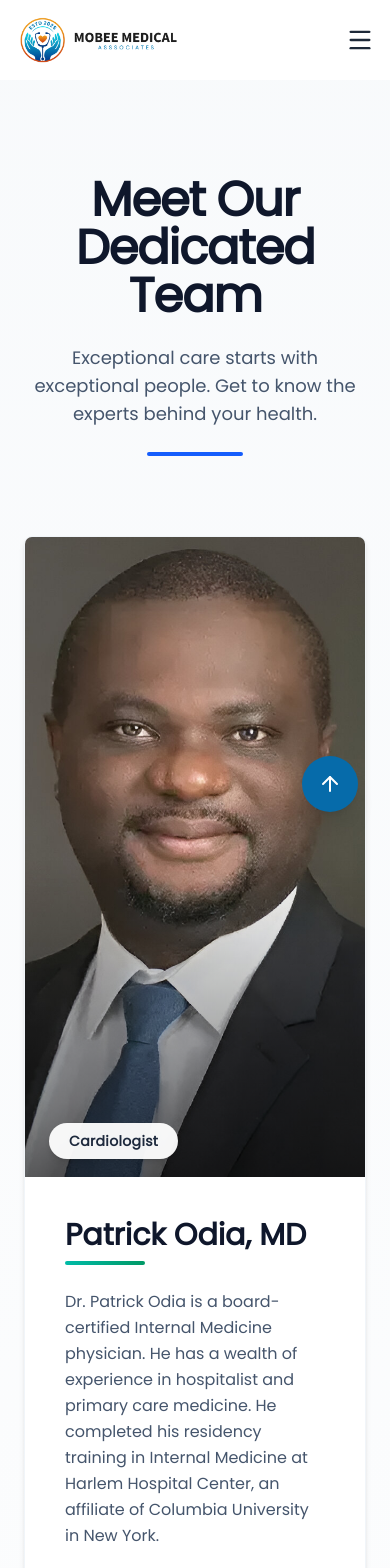
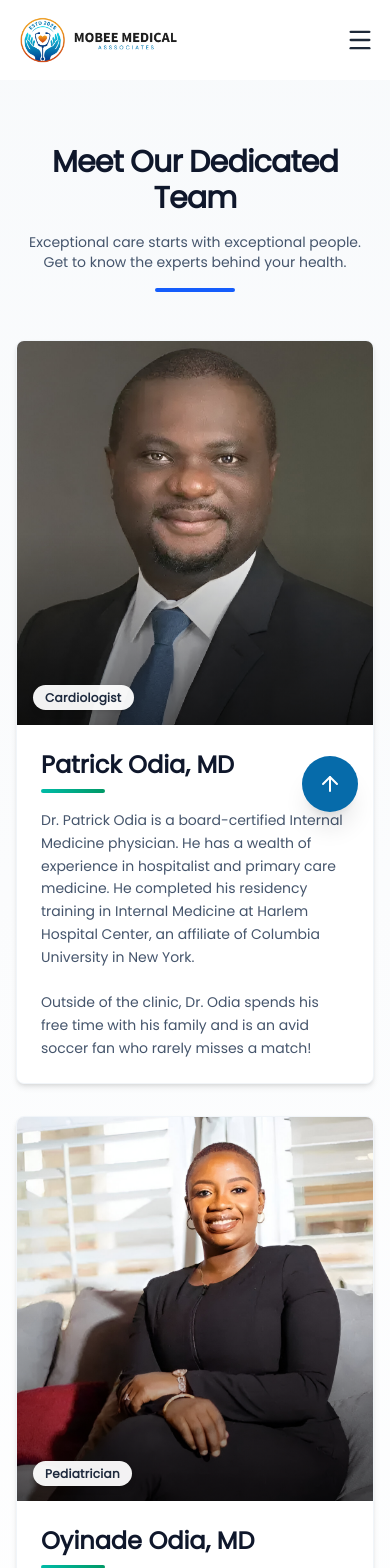
Before and after one commit to afterrender1/mobeemedical, a Next.js app: page /ourteam in a window 390 px wide. Shown: the top 1568 px of the page. Built offline with nearby package versions, Linux system fonts and the light colour scheme.

Commit message:
responsive

```diff
--- a/app/ourteam/page.jsx
+++ b/app/ourteam/page.jsx
@@ -29,38 +29,40 @@
   return (
     <>
       <Navbar />
-      <section className="bg-linear-to-b from-slate-50 to-white py-24 px-6 overflow-hidden" style={{ fontFamily: "Poppins, sans-serif" }}>
+      <section
+        className="bg-linear-to-b from-slate-50 to-white py-16 sm:py-20 px-4 sm:px-6 lg:px-8 overflow-hidden"
+        style={{ fontFamily: "Poppins, sans-serif" }}
+      >
         <div className="max-w-7xl mx-auto">
           {/* Hero Title */}
           <motion.div
             initial={{ opacity: 0, y: 20 }}
             animate={{ opacity: 1, y: 0 }}
             transition={{ duration: 0.8 }}
-            className="text-center mb-20"
+            className="text-center mb-12 sm:mb-20 px-2 sm:px-0"
           >
-            <h2 className="text-5xl md:text-6xl font-bold text-slate-900 tracking-tight">
+            <h2 className="text-3xl sm:text-4xl md:text-5xl lg:text-6xl font-bold text-slate-900 tracking-tight">
               Meet Our Dedicated Team
             </h2>
-            <p className="mt-6 text-lg text-slate-600 max-w-2xl mx-auto">
+            <p className="mt-4 sm:mt-6 text-sm sm:text-base md:text-lg text-slate-600 max-w-2xl mx-auto">
               Exceptional care starts with exceptional people. Get to know the experts behind your health.
             </p>
-  <div className="mt-6 w-24 h-1 bg-blue-600 rounded-full mx-auto"></div>
-
+            <div className="mt-4 sm:mt-6 w-20 sm:w-24 h-1 bg-blue-600 rounded-full mx-auto"></div>
           </motion.div>
 
           {/* Team Grid */}
-          <div className="grid grid-cols-1 lg:grid-cols-2 gap-12 lg:gap-16">
+          <div className="grid grid-cols-1 lg:grid-cols-2 gap-8 sm:gap-12 lg:gap-16">
             {teamMembers.map((member, index) => (
               <motion.div
                 key={member.name}
                 initial={{ opacity: 0, y: 50 }}
                 animate={{ opacity: 1, y: 0 }}
                 transition={{ duration: 0.7, delay: index * 0.2 }}
-                whileHover={{ y: -8 }}
-                className="group relative bg-white rounded-lg shadow-md  transition-all duration-500 overflow-hidden border border-slate-100"
+                whileHover={{ y: -6 }}
+                className="group relative bg-white rounded-lg shadow-md transition-all duration-500 overflow-hidden border border-slate-100"
               >
                 {/* Image Container */}
-                <div className="relative h-160 overflow-hidden">
+                <div className="relative h-96 sm:h-112 md:h-150 overflow-hidden">
                   <Image
                     src={member.image}
                     alt={member.name}
@@ -70,21 +72,21 @@
                   <div className="absolute inset-0 bg-linear-to-t from-black/60 via-transparent to-transparent" />
 
                   {/* Role Badge */}
-                  <div className="absolute bottom-6 left-6">
-                    <span className="bg-white/95 backdrop-blur-sm text-slate-800 font-semibold px-5 py-2 rounded-full text-sm tracking-wide shadow-md">
+                  <div className="absolute bottom-4 sm:bottom-6 left-4 sm:left-6">
+                    <span className="bg-white/95 backdrop-blur-sm text-slate-800 font-semibold px-3 sm:px-5 py-1 sm:py-2 rounded-full text-xs sm:text-sm tracking-wide shadow-md">
                       {member.role}
                     </span>
                   </div>
                 </div>
 
                 {/* Content */}
-                <div className="p-10">
-                  <h3 className="text-3xl font-bold text-slate-900 mb-2">
+                <div className="p-6 sm:p-8 lg:p-10">
+                  <h3 className="text-2xl sm:text-3xl font-bold text-slate-900 mb-2">
                     {member.name}
                   </h3>
-                  <div className="w-20 h-1 bg-linear-to-r from-teal-500 to-emerald-600 rounded-full mb-6"></div>
+                  <div className="w-16 sm:w-20 h-1 bg-linear-to-r from-teal-500 to-emerald-600 rounded-full mb-4 sm:mb-6"></div>
 
-                  <p className="text-slate-600 leading-relaxed text-base whitespace-pre-line">
+                  <p className="text-slate-600 leading-relaxed text-sm sm:text-base whitespace-pre-line">
                     {member.info}
                   </p>
                 </div>
@@ -100,18 +102,21 @@
             initial={{ opacity: 0 }}
             animate={{ opacity: 1 }}
             transition={{ delay: 0.8 }}
-            className="text-center mt-20"
+            className="text-center mt-12 sm:mt-16 lg:mt-20 px-2 sm:px-0"
           >
-            <p className="text-slate-600 text-lg">
+            <p className="text-sm sm:text-base md:text-lg text-slate-600">
               Ready to experience personalized care?{" "}
-              <a href="/contact" className="text-teal-600 font-semibold hover:text-teal-700 transition">
-               Schedule a visit →
+              <a
+                href="/contact"
+                className="text-teal-600 font-semibold hover:text-teal-700 transition"
+              >
+                Schedule a visit →
               </a>
             </p>
           </motion.div>
         </div>
       </section>
-      <Footer/>
+      <Footer />
     </>
   );
 };
```
